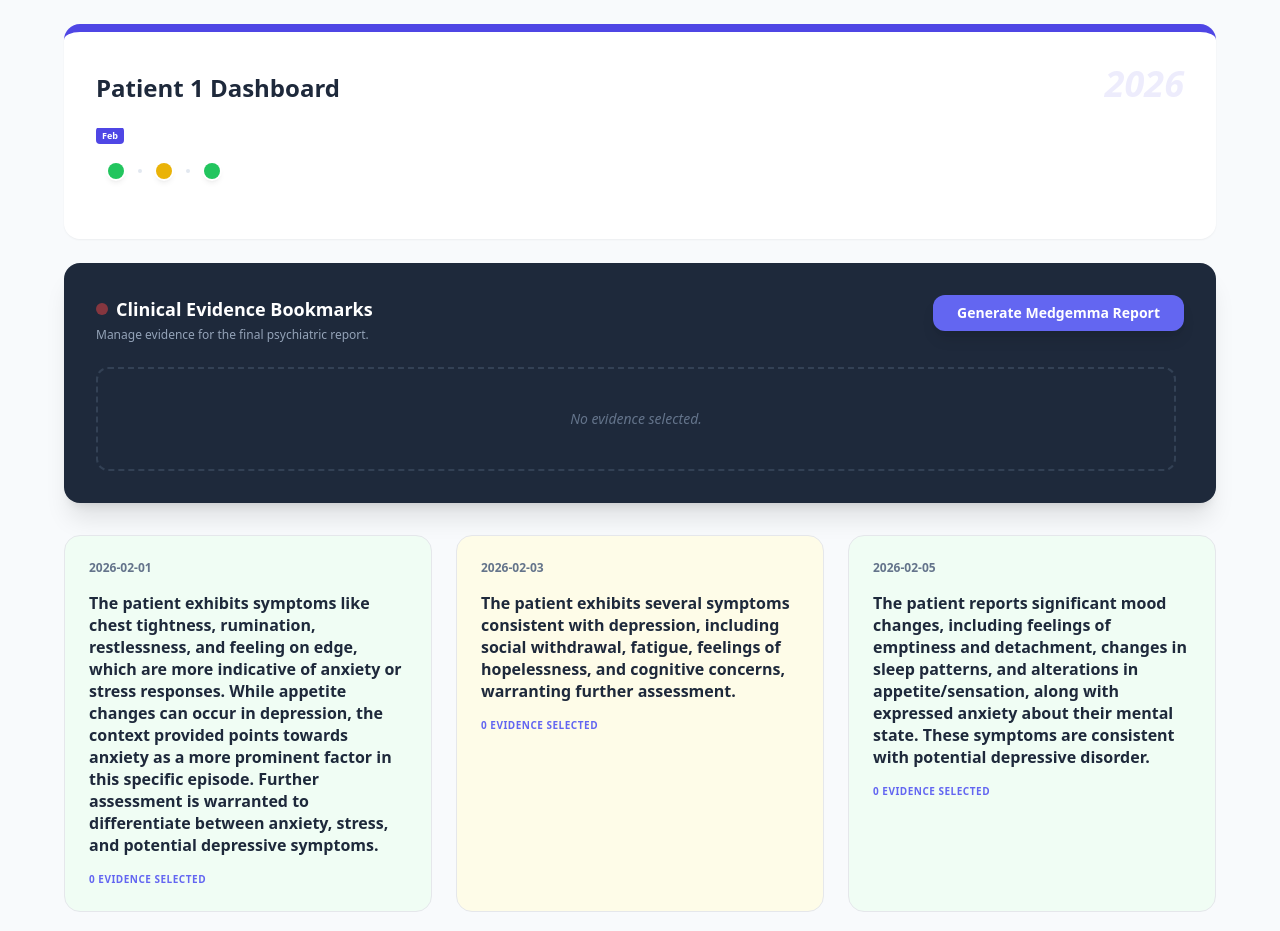
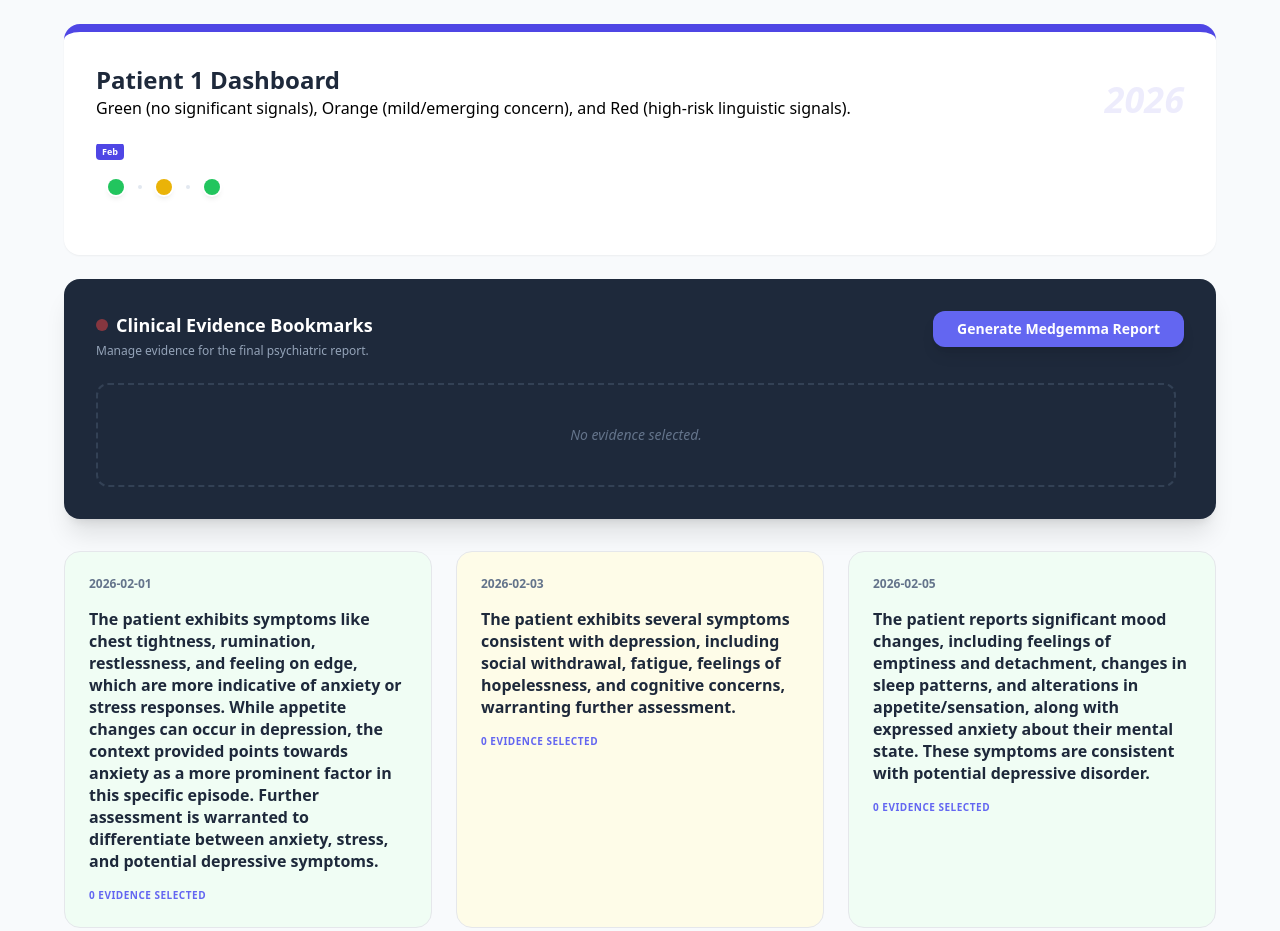
Before and after one commit to dayeon24/psygemma-depression-monitor, a plain HTML site: page index.html in a window 1280 px wide. Drawn offline with nearby package versions, Linux system fonts and the light colour scheme.

Commit message:
Add description for patient risk signals

```diff
--- a/index.html
+++ b/index.html
@@ -36,6 +36,7 @@
             <div class="flex justify-between items-end mb-6">
                 <div>
                     <h1 class="text-2xl font-black text-slate-800">Patient 1 Dashboard</h1>
+                    <h5>Green (no significant signals), Orange (mild/emerging concern), and Red (high-risk linguistic signals).</h5>
                 </div>
                 <div id="timeline-year" class="text-4xl font-black text-indigo-600/10 italic"></div>
             </div>
```
